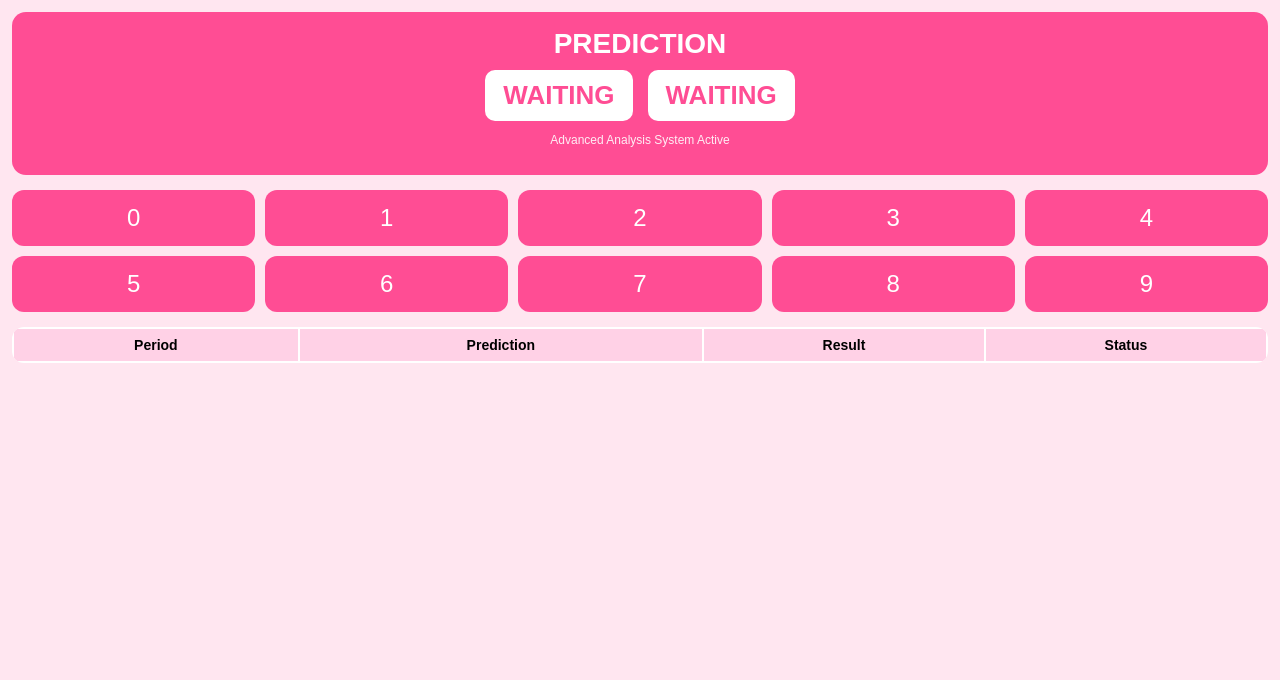
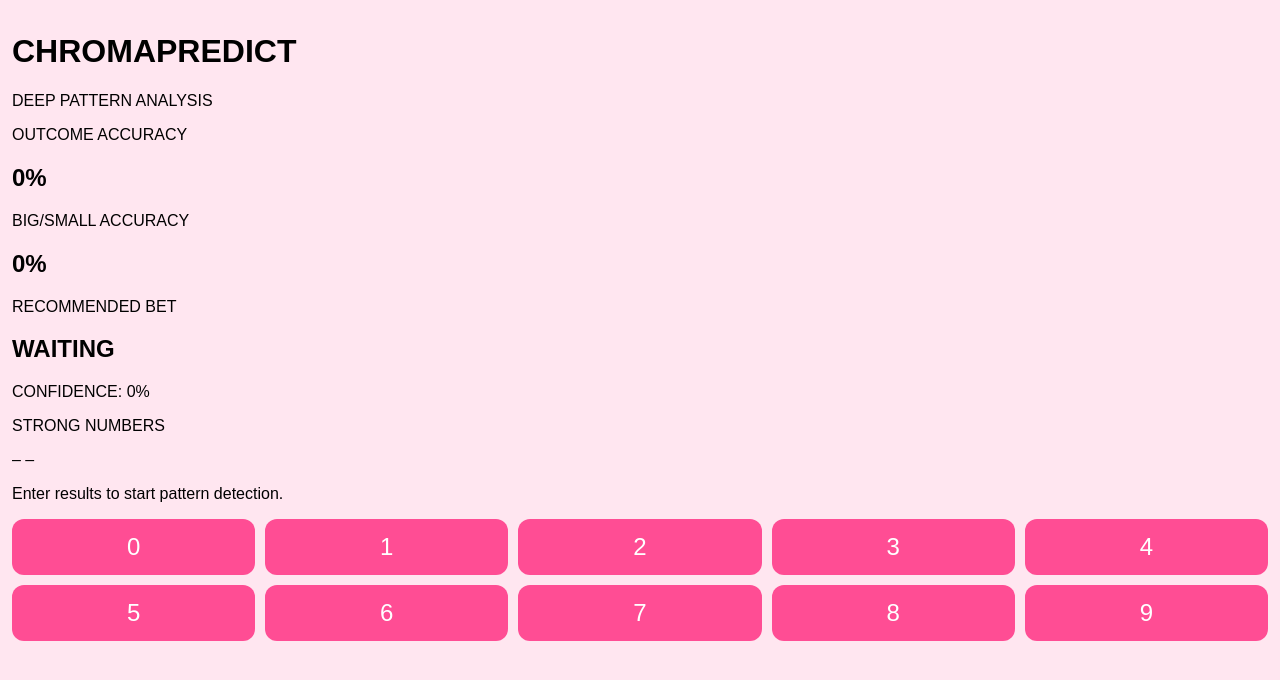
Before and after one commit to vlsngomes8-hue/prediction-tool, a plain HTML site: page index.html in a window 1280 px wide. Drawn offline with Linux system fonts and the light colour scheme.

Commit message:
Update index.html

```diff
--- a/index.html
+++ b/index.html
@@ -2,20 +2,48 @@
 <html lang="en">
 <head>
   <meta charset="UTF-8">
-  <title>Prediction Tool</title>
+  <title>ChromaPredict</title>
   <link rel="stylesheet" href="style.css">
 </head>
 <body>
 
-<div class="header">
-  <h1>PREDICTION</h1>
-  <div class="predictions">
-    <div id="pred1">WAITING</div>
-    <div id="pred2">WAITING</div>
+<div class="app">
+
+  <h1 class="logo">CHROMA<span>PREDICT</span></h1>
+  <p class="subtitle">DEEP PATTERN ANALYSIS</p>
+
+  <!-- Accuracy cards -->
+  <div class="stats">
+    <div class="stat">
+      <p>OUTCOME ACCURACY</p>
+      <h2 id="outAcc">0%</h2>
     </div>
-  <p>Advanced Analysis System Active</p>
+    <div class="stat green">
+      <p>BIG/SMALL ACCURACY</p>
+      <h2 id="bsAcc">0%</h2>
+    </div>
   </div>
 
+  <!-- Prediction -->
+  <div class="card">
+    <p class="label">RECOMMENDED BET</p>
+    <h2 id="bsPrediction">WAITING</h2>
+    <p class="confidence">CONFIDENCE: <span id="confidence">0%</span></p>
+
+    <div class="strong">
+      <p>STRONG NUMBERS</p>
+      <div class="nums">
+        <span id="n1">–</span>
+        <span id="n2">–</span>
+      </div>
+    </div>
+
+    <p class="reason" id="reason">
+      Enter results to start pattern detection.
+    </p>
+  </div>
+
+  <!-- Buttons -->
   <div class="buttons">
     <button onclick="addResult(0)">0</button>
     <button onclick="addResult(1)">1</button>
@@ -29,17 +57,7 @@
     <button onclick="addResult(9)">9</button>
   </div>
 
-<table>
-  <thead>
-    <tr>
-      <th>Period</th>
-      <th>Prediction</th>
-      <th>Result</th>
-      <th>Status</th>
-    </tr>
-  </thead>
-  <tbody id="tableBody"></tbody>
-</table>
+</div>
 
 <script src="script.js"></script>
 </body>
```
Lines whose indentation alone changed are shown as unchanged.
